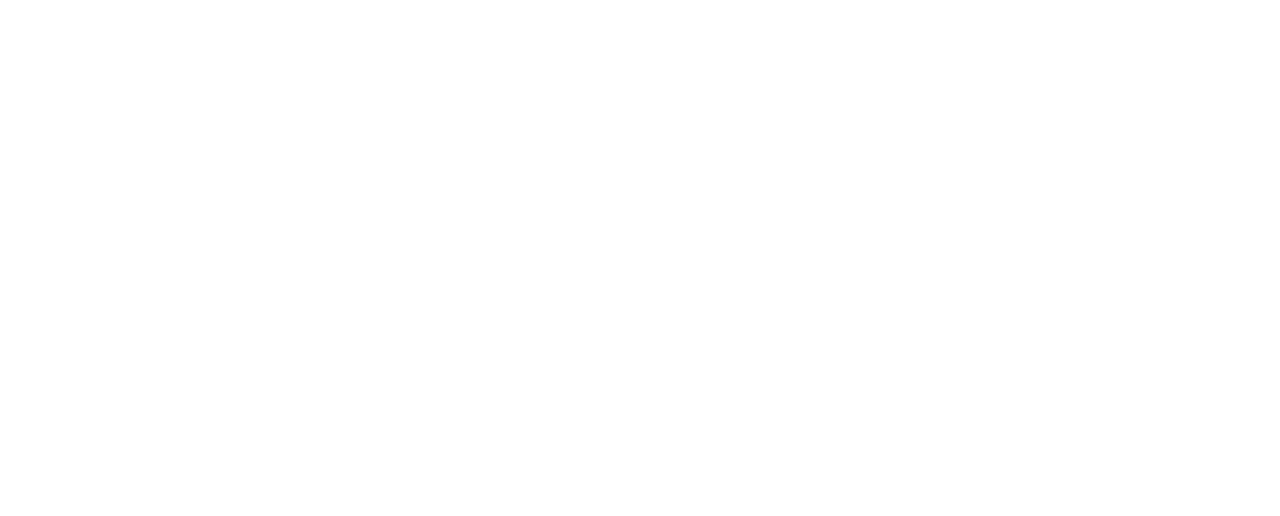
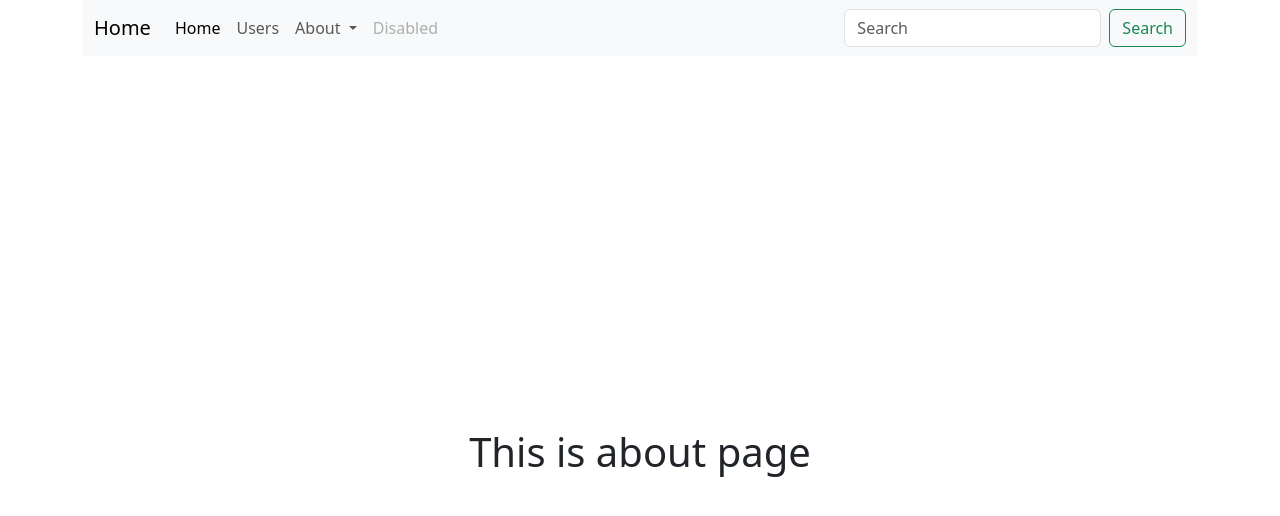
Before and after one commit to Solod-S/NuxtJS-Vue-SSR, a Nuxt app: page /aboutCompany in a window 1280 px wide. Before the commit this address had no page. Shown: the top 516 px of the page. Built offline with nearby package versions, Linux system fonts and the light colour scheme.

Commit message:
Static routes
- making static routes

```diff
--- a/components/Navigation/Bar.vue
+++ b/components/Navigation/Bar.vue
@@ -20,7 +20,7 @@
     </nav> -->
     <nav class="navbar navbar-expand-lg bg-body-tertiary">
       <div class="container-fluid">
-        <a class="navbar-brand" href="#">Navbar</a>
+        <a class="navbar-brand" href="#">Home</a>
         <button
           class="navbar-toggler"
           type="button"
@@ -35,10 +35,12 @@
         <div class="collapse navbar-collapse" id="navbarSupportedContent">
           <ul class="navbar-nav me-auto mb-2 mb-lg-0">
             <li class="nav-item">
-              <a class="nav-link active" aria-current="page" href="#">Home</a>
+              <nuxt-link class="nav-link active" aria-current="page" to="/"
+                >Home</nuxt-link
+              >
             </li>
             <li class="nav-item">
-              <a class="nav-link" href="#">Link</a>
+              <nuxt-link class="nav-link" to="/users">Users</nuxt-link>
             </li>
             <li class="nav-item dropdown">
               <a
@@ -48,10 +50,14 @@
                 data-bs-toggle="dropdown"
                 aria-expanded="false"
               >
-                Dropdown
+                About
               </a>
               <ul class="dropdown-menu">
-                <li><a class="dropdown-item" href="#">Action</a></li>
+                <li>
+                  <nuxt-link class="dropdown-item" to="aboutcompany"
+                    >Company</nuxt-link
+                  >
+                </li>
                 <li><a class="dropdown-item" href="#">Another action</a></li>
                 <li><hr class="dropdown-divider" /></li>
                 <li>
--- /dev/null
+++ b/layouts/default.vue
@@ -0,0 +1,6 @@
+<template>
+  <div>
+    <NavigationBar />
+    <Nuxt />
+  </div>
+</template>
--- /dev/null
+++ b/pages/aboutCompany/index.vue
@@ -0,0 +1,20 @@
+<template>
+  <div>
+    <div class="container centerd">
+      <h1>This is about page</h1>
+    </div>
+  </div>
+</template>
+
+<script></script>
+
+<style>
+.centerd {
+  min-height: 100vh;
+  margin: 0 auto;
+  display: flex;
+  align-items: center;
+  justify-content: center;
+  text-align: center;
+}
+</style>
--- a/pages/index.vue
+++ b/pages/index.vue
@@ -1,14 +1,65 @@
 <template>
   <div>
-    <NavigationBar />
-    <main>
-      <HomePage />
-    </main>
+    <div class="container centerd">
+      <h1>This is homepage</h1>
+    </div>
+    <div class="container">
+      <div class="form">
+        <form>
+          <div class="mb-3">
+            <label for="exampleInputEmail1" class="form-label"
+              >Email address</label
+            >
+            <input
+              type="email"
+              class="form-control"
+              id="exampleInputEmail1"
+              aria-describedby="emailHelp"
+            />
+            <div id="emailHelp" class="form-text">
+              We'll never share your email with anyone else.
+            </div>
+          </div>
+          <div class="mb-3">
+            <label for="exampleInputPassword1" class="form-label"
+              >Password</label
+            >
+            <input
+              type="password"
+              class="form-control"
+              id="exampleInputPassword1"
+            />
+          </div>
+          <div class="mb-3 form-check">
+            <input
+              type="checkbox"
+              class="form-check-input"
+              id="exampleCheck1"
+            />
+            <label class="form-check-label" for="exampleCheck1"
+              >Check me out</label
+            >
+          </div>
+          <button type="submit" class="btn btn-primary">Submit</button>
+        </form>
+      </div>
+    </div>
   </div>
 </template>
 
-<script>
-export default {
-  name: "IndexPage",
-};
-</script>
+<script></script>
+
+<style>
+.centerd {
+  min-height: 100vh;
+  margin: 0 auto;
+  display: flex;
+  align-items: center;
+  justify-content: center;
+  text-align: center;
+}
+.form {
+  max-width: 600px;
+  margin: 0 auto;
+}
+</style>
--- /dev/null
+++ b/pages/users/index.vue
@@ -0,0 +1,20 @@
+<template>
+  <div>
+    <div class="container centerd">
+      <h1>This is user page</h1>
+    </div>
+  </div>
+</template>
+
+<script></script>
+
+<style>
+.centerd {
+  min-height: 100vh;
+  margin: 0 auto;
+  display: flex;
+  align-items: center;
+  justify-content: center;
+  text-align: center;
+}
+</style>
```
